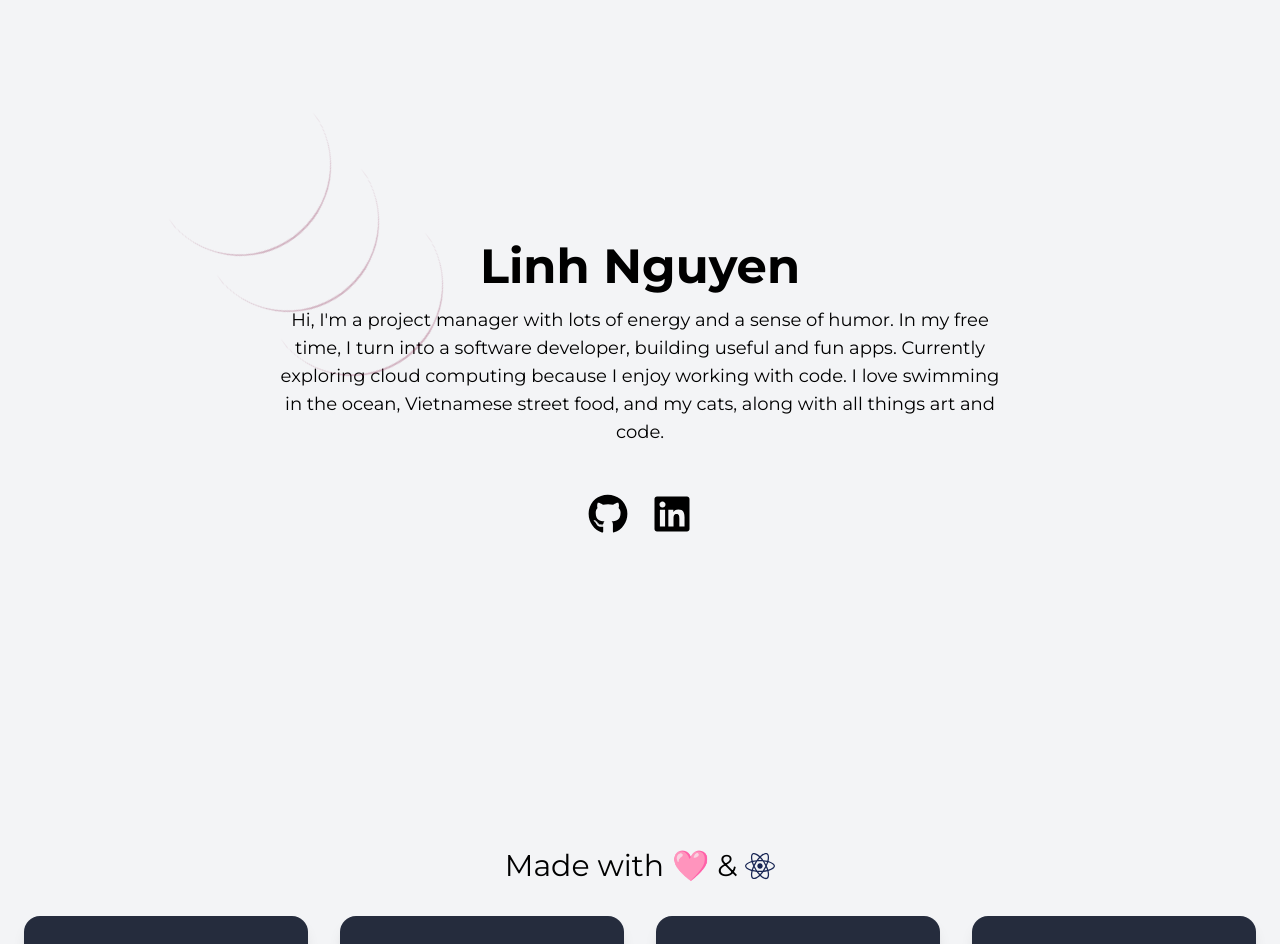
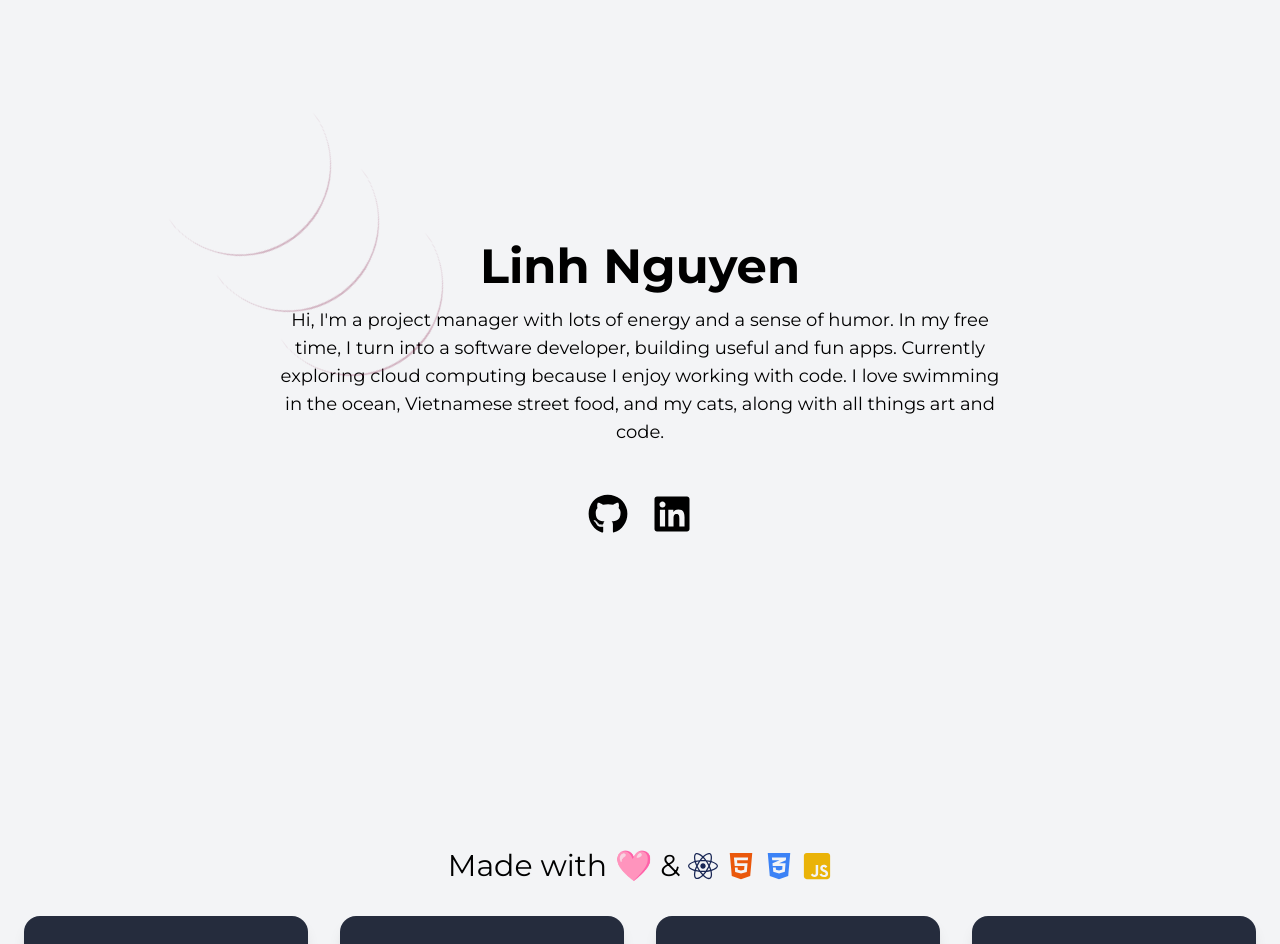
Before and after one commit to jakuzzibubbles/portfolio-white, a React (Vite) app: page / in a window 1280 px wide. Shown: the top 944 px of the page. Built offline with nearby package versions, Linux system fonts and the light colour scheme.

Commit message:
added icons

```diff
--- a/src/Projects.jsx
+++ b/src/Projects.jsx
@@ -1,5 +1,5 @@
 import React from "react";
-import { FaReact } from "react-icons/fa";
+import { FaReact, FaHtml5, FaCss3Alt, FaJsSquare } from "react-icons/fa";
 import mushroomsImage from "./assets/mushrooms.png";
 import valentineImage from "./assets/valentine.png";
 import paralaxImage from "./assets/paralax.png";
@@ -33,6 +33,9 @@ const Projects = () => {
     <div className="container mx-auto px-6 py-12">
       <h1 className="text-3xl text-black text-center mb-8 flex items-center justify-center gap-2">
         Made with 🩷 & <FaReact size={30} className="text-blue-950" />
+        <FaHtml5 size={30} className="text-orange-600" />
+        <FaCss3Alt size={30} className="text-blue-500" />
+        <FaJsSquare size={30} className="text-yellow-500" />
       </h1>
 
       <div className="grid grid-cols-1 sm:grid-cols-2 lg:grid-cols-4 gap-8">
```
